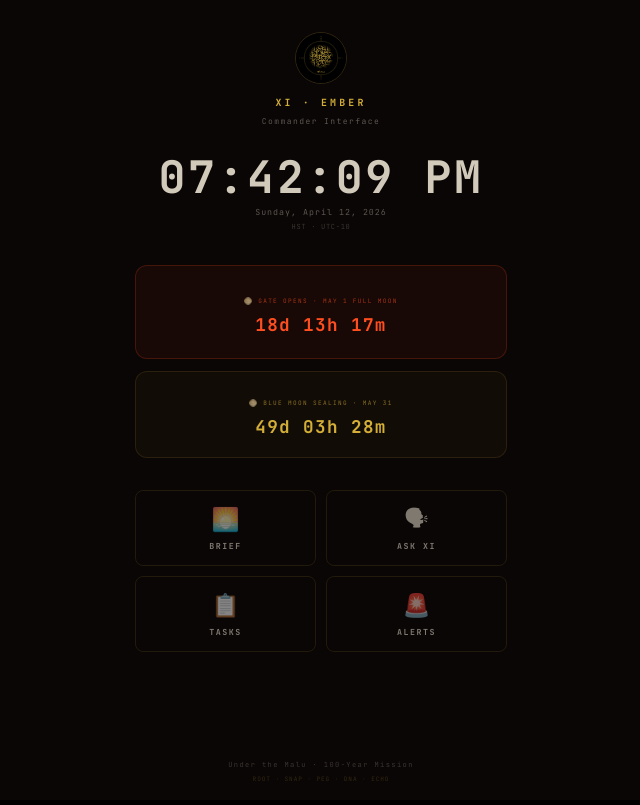
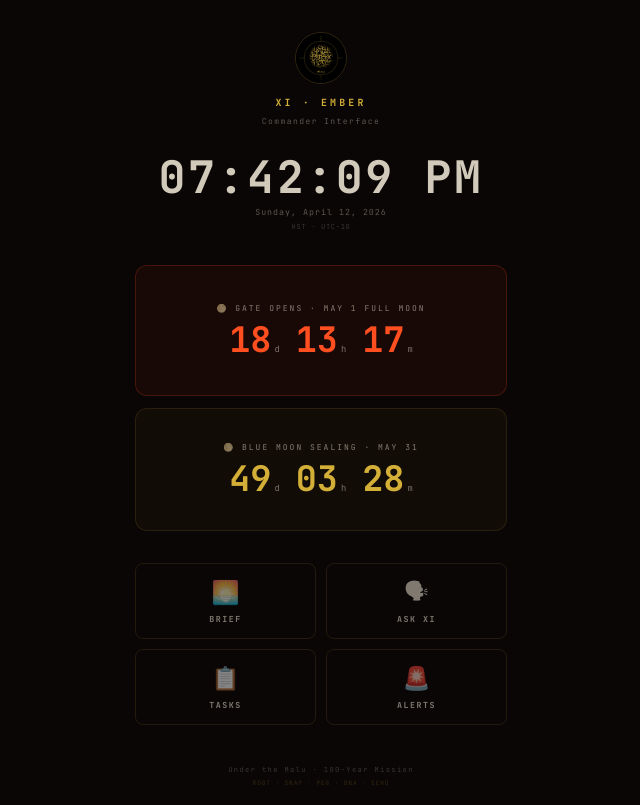
Before and after one commit to kriswata81-beep/wild-sloth-yawn, a Next.js app: page /ember in a window 1280 px wide. Shown: the whole page, without its empty margins (319-959 px from the left). Built offline with nearby package versions, Linux system fonts and the light colour scheme.

Commit message:
feat(01-makoa-live): T5 update Countdown to targetIso:string prop — safe across server/client boundary, update ember page

```diff
--- a/src/app/ember/page.tsx
+++ b/src/app/ember/page.tsx
@@ -188,7 +188,7 @@ export default function EmberPage() {
           textAlign: "center",
         }}>
           <Countdown
-            target={TIMELINE.GATE_OPENS}
+            targetIso={TIMELINE.GATE_OPENS.toISOString()}
             label="🌕 GATE OPENS · MAY 1 FULL MOON"
             variant="flame"
           />
@@ -210,7 +210,7 @@ export default function EmberPage() {
           textAlign: "center",
         }}>
           <Countdown
-            target={TIMELINE.BLUE_MOON_SEALING}
+            targetIso={TIMELINE.BLUE_MOON_SEALING.toISOString()}
             label="🌕 BLUE MOON SEALING · MAY 31"
             variant="gold"
           />
--- a/src/components/Countdown.tsx
+++ b/src/components/Countdown.tsx
@@ -2,22 +2,13 @@
 import { useEffect, useState } from "react";
 
 interface CountdownProps {
-  target: Date;
+  targetIso: string; // ISO string — pass from server
   label: string;
   variant?: "flame" | "gold" | "malu";
 }
 
-const COLORS = {
-  flame: "#ff4e1f",
-  gold:  "#d4af37",
-  malu:  "#9d7fff",
-};
-
-export default function Countdown({ target, label, variant = "gold" }: CountdownProps) {
-  const color = COLORS[variant];
-
-  const calc = () => {
-    const ms = target.getTime() - Date.now();
+function calc(targetIso: string) {
+  const ms = new Date(targetIso).getTime() - Date.now();
   if (ms <= 0) return { d: 0, h: 0, m: 0, past: true };
   return {
     d: Math.floor(ms / 86400000),
@@ -25,47 +16,44 @@ export default function Countdown({ target, label, variant = "gold" }: Countdown
     m: Math.floor((ms % 3600000) / 60000),
     past: false,
   };
+}
+
+export default function Countdown({ targetIso, label, variant = "gold" }: CountdownProps) {
+  const colors = {
+    flame: { num: "#ff4e1f", text: "#f5ecd9" },
+    gold:  { num: "#d4af37", text: "#f5ecd9" },
+    malu:  { num: "#9d7fff", text: "#f5ecd9" },
   };
-
-  const [time, setTime] = useState<ReturnType<typeof calc> | null>(null);
+  const c = colors[variant];
+  const [time, setTime] = useState(() => calc(targetIso));
 
   useEffect(() => {
-    setTime(calc());
-    const id = setInterval(() => setTime(calc()), 60000);
+    setTime(calc(targetIso));
+    const id = setInterval(() => setTime(calc(targetIso)), 60000);
     return () => clearInterval(id);
-  // eslint-disable-next-line react-hooks/exhaustive-deps
-  }, [target]);
+  }, [targetIso]);
 
-  if (!time) return null;
+  if (time.past) return (
+    <div style={{ textAlign: "center", color: c.num, fontSize: "0.8rem", letterSpacing: "0.2em" }}>
+      {label.toUpperCase()} · NOW
+    </div>
+  );
 
   return (
-    <div style={{ display: "inline-flex", flexDirection: "column", alignItems: "center", gap: 6 }}>
-      <p style={{
-        color: `${color}99`,
-        fontSize: "0.38rem",
-        letterSpacing: "0.22em",
-        textTransform: "uppercase",
-        margin: 0,
-        fontFamily: "'JetBrains Mono', monospace",
-      }}>
-        {label}
-      </p>
-      {time.past ? (
-        <p style={{ color, fontSize: "0.9rem", fontFamily: "'JetBrains Mono', monospace", fontWeight: 700 }}>
-          NOW
-        </p>
-      ) : (
-        <p style={{
-          color,
-          fontSize: "1.1rem",
-          fontWeight: 700,
-          fontFamily: "'JetBrains Mono', monospace",
-          letterSpacing: "0.08em",
-          margin: 0,
-        }}>
-          {time.d}d {String(time.h).padStart(2, "0")}h {String(time.m).padStart(2, "0")}m
-        </p>
-      )}
+    <div style={{ textAlign: "center", padding: "16px 0" }}>
+      <div style={{ color: c.text, fontSize: "0.5rem", letterSpacing: "0.25em", marginBottom: 8, opacity: 0.5 }}>
+        {label.toUpperCase()}
+      </div>
+      <div style={{ display: "flex", gap: 16, justifyContent: "center", alignItems: "baseline" }}>
+        {[{ val: time.d, unit: "d" }, { val: time.h, unit: "h" }, { val: time.m, unit: "m" }].map(({ val, unit }) => (
+          <div key={unit} style={{ textAlign: "center" }}>
+            <span style={{ color: c.num, fontSize: "2.2rem", fontWeight: 700, fontFamily: "'JetBrains Mono', monospace", lineHeight: 1 }}>
+              {String(val).padStart(2, "0")}
+            </span>
+            <span style={{ color: c.text, fontSize: "0.55rem", marginLeft: 3, opacity: 0.45 }}>{unit}</span>
+          </div>
+        ))}
+      </div>
     </div>
   );
 }
```
Lines whose indentation alone changed are shown as unchanged.
